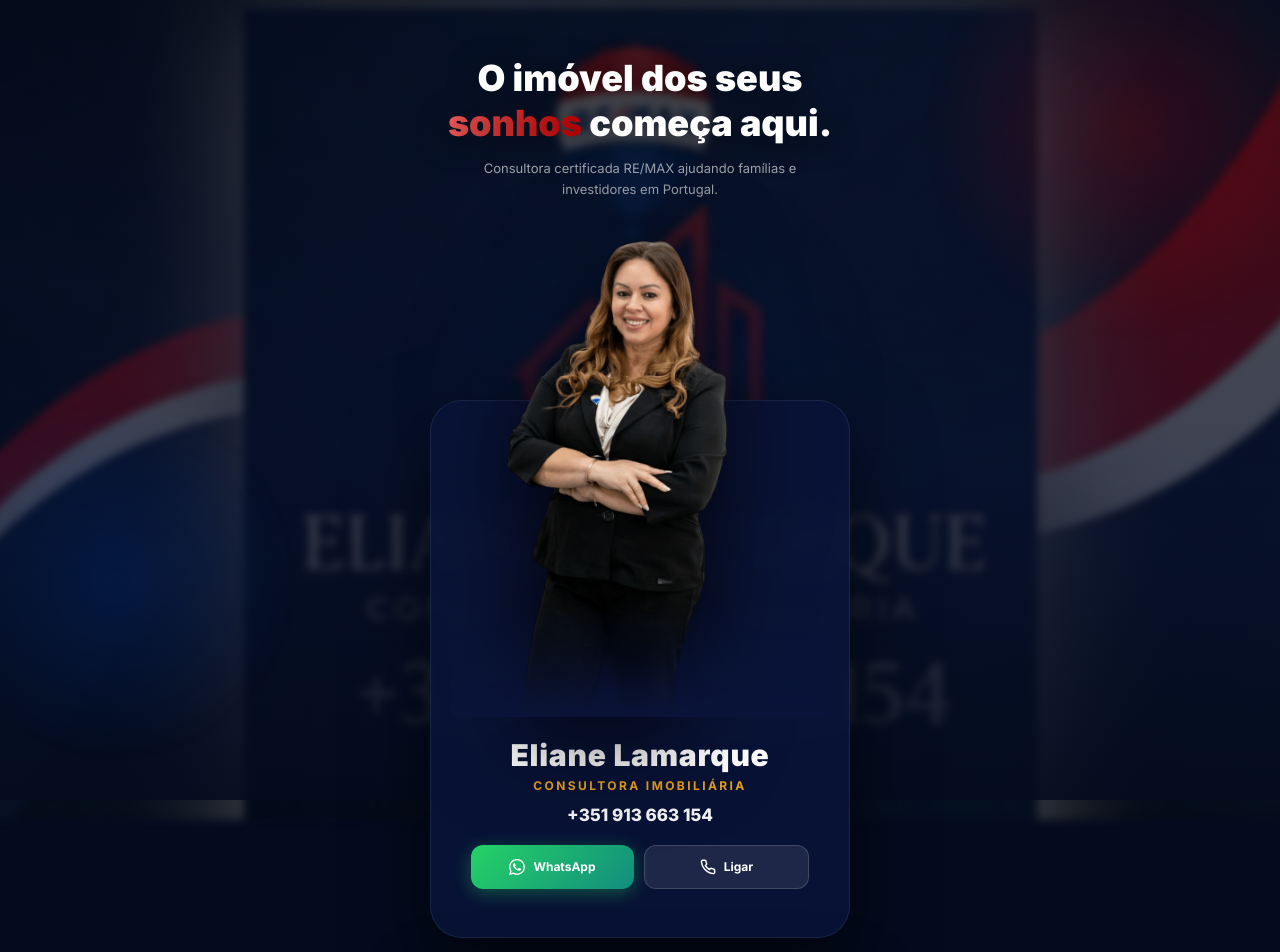
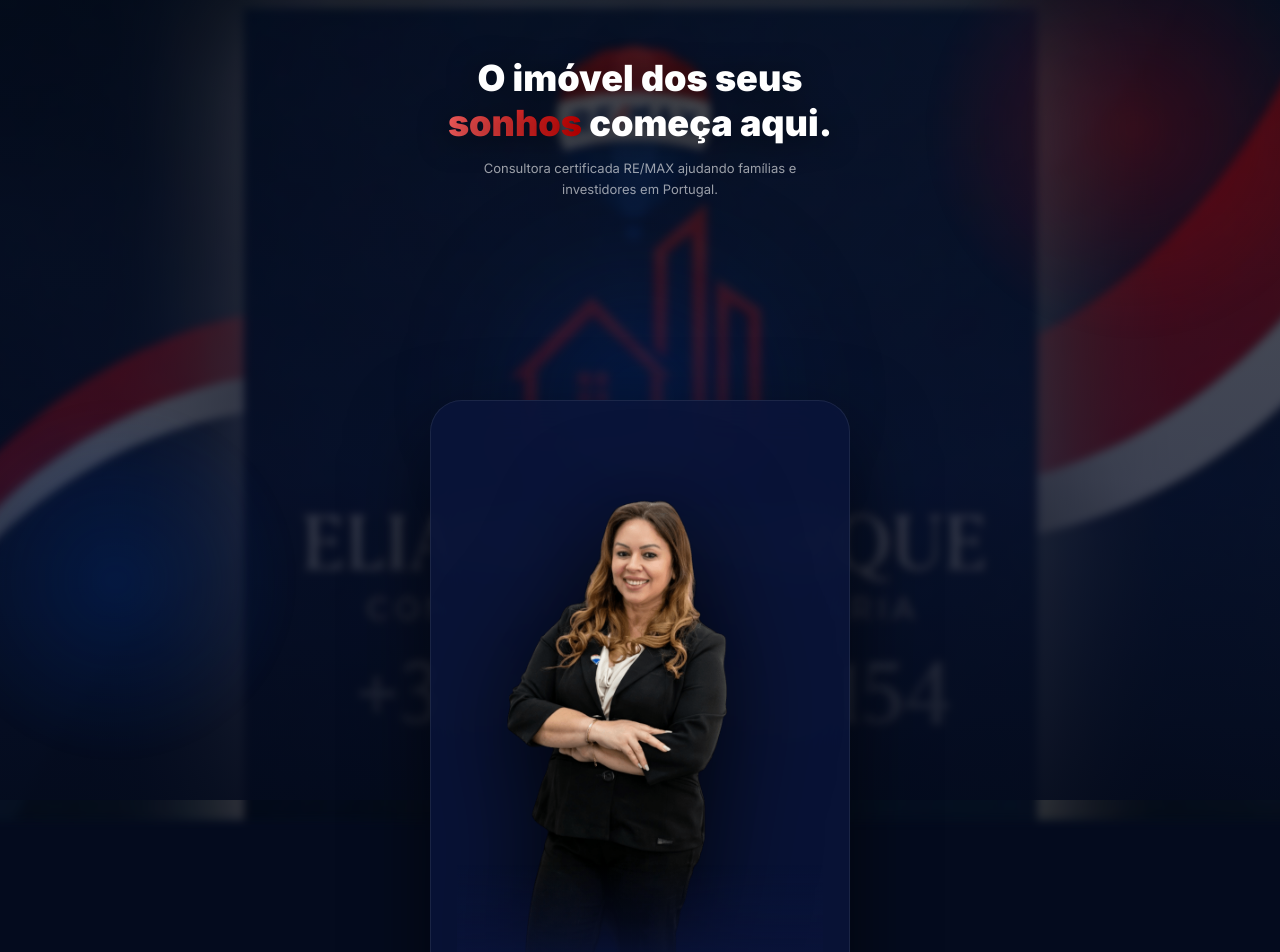
Before and after one commit to vitoriaservicosdepintura-arch/elianeconsultoraremax, a React (Vite) app: page / in a window 1280 px wide. Shown: the top 952 px of the page. Built offline with nearby package versions, Linux system fonts and the light colour scheme; no server answers.

Commit message:
Integrated 3D Float effect for photo and final deployment fix

```diff
--- a/src/App.tsx
+++ b/src/App.tsx
@@ -1,5 +1,6 @@
 import { useState } from "react";
 import { supabase } from "./lib/supabase";
+import { CardContainer, CardBody, CardItem } from "./components/ui/3d-card";
 
 /* ============================================================
    ELIANE LAMARQUE — Landing Page Premium · Layout Centrado
@@ -152,7 +153,7 @@ export default function App() {
   const [sending, setSending] = useState(false);
   const [sent, setSent] = useState(false);
 
-  const whatsappUrl = "https://api.whatsapp.com/send/?phone=351913663154&text=Olá%2C+gostaria+de+conhecer+imóveis&type=phone_number&app_absent=0";
+  const whatsappUrl = `https://wa.me/351913663154?text=${encodeURIComponent("Olá! *consultora Eliane* Gostaria de mais informações sobre seus serviços.🤝")}`;
   const callUrl = "tel:+351913663154";
   const instagramUrl = "https://www.instagram.com/ecristinalamarque?igsh=MTEwYnFyenBhdGZhaA%3D%3D";
   const facebookUrl = "https://www.facebook.com/";
@@ -163,28 +164,62 @@ export default function App() {
 
   async function handleSubmit(e: React.FormEvent) {
     e.preventDefault();
+    if (sending) return;
     setSending(true);
 
     try {
-      const { error } = await supabase
+      const interestMap = {
+        comprar: "🏠 Quero comprar um imóvel",
+        vender: "💰 Quero vender o meu imóvel",
+        arrendar: "🔑 Quero arrendar",
+        investir: "📈 Quero investir em imóveis",
+      };
+
+      const selectedInterest = interestMap[form.interest as keyof typeof interestMap] || form.interest;
+
+      // 1. Tentar salvar no Supabase (silencioso para não bloquear o WhatsApp se falhar)
+      try {
+        const { error: supabaseError } = await supabase
           .from('leads')
           .insert([
             {
               nome: form.name,
               telefone: form.phone,
               email: form.email,
-            interesse: form.interest
+              interesse: selectedInterest
             }
           ]);
+        if (supabaseError) console.error('Aviso Supabase:', supabaseError);
+      } catch (dbErr) {
+        console.error('Erro ao conectar ao banco:', dbErr);
+      }
 
-      if (error) throw error;
+      // 2. Preparar e enviar para o WhatsApp (Ação Principal)
+      const message = `Olá Eliane! Novo contacto do site:
+*Nome:* ${form.name}
+*Telemóvel:* ${form.phone}
+*E-mail:* ${form.email}
+*Interesse:* ${selectedInterest}`;
 
+      const encodedMessage = encodeURIComponent(message);
+      const whatsappLink = `https://wa.me/351913663154?text=${encodedMessage}`;
+
+      // 3. Feedback visual
       setSent(true);
       setForm({ name: "", phone: "", email: "", interest: "comprar" });
+
+      // 4. Abrir WhatsApp (Prioridade)
+      const newWindow = window.open(whatsappLink, '_blank');
+      if (!newWindow || newWindow.closed || typeof newWindow.closed === 'undefined') {
+        window.location.href = whatsappLink;
+      }
+
       setTimeout(() => setSent(false), 4000);
     } catch (err) {
-      console.error('Erro ao salvar lead:', err);
-      // Opcional: Adicionar um toast de erro aqui se desejar
+      console.error('Erro crítico no formulário:', err);
+      // Fallback final caso tudo dê errado
+      const fallbackUrl = `https://wa.me/351913663154`;
+      window.location.href = fallbackUrl;
     } finally {
       setSending(false);
     }
@@ -264,17 +299,21 @@ export default function App() {
                   boxShadow: "0 32px 80px rgba(0,0,0,0.6)",
                 }}>
 
-                {/* ── FOTO DA MULHER (Eliane HQ) — GIGANTE E COM FORTE POP-OUT ── */}
-                <div className="relative w-full flex justify-center mb-5" style={{ marginTop: "-260px" }}>
+                {/* ── FOTO DA MULHER (Eliane HQ) — COM EFEITO 3D FLOAT ──── */}
+                <CardContainer className="inter-var">
+                  <CardBody className="relative w-full flex justify-center mb-5 h-auto" style={{ marginTop: "-260px" }}>
+                    <CardItem translateZ="120" className="w-full flex justify-center">
                       <img
                         src="/images/eliane-hq.png"
                         alt="Eliane Lamarque"
                         className="h-[560px] max-w-none object-contain relative z-20 pointer-events-none"
                         style={{ filter: "drop-shadow(0 20px 50px rgba(0,0,0,0.8))" }}
                       />
-                  {/* Gradiente de fusão reforçado na base para unificar a imagem com o cartão */}
+                    </CardItem>
+                    {/* Gradiente de fusão reforçado na base */}
                     <div className="absolute bottom-0 left-0 w-full h-28 z-30 pointer-events-none" style={{ background: "linear-gradient(to top, rgba(10,20,58,0.95) 0%, rgba(10,20,58,0.4) 50%, transparent 100%)" }} />
-                </div>
+                  </CardBody>
+                </CardContainer>
 
                 {/* Nome e informações */}
                 <h2 className="text-3xl font-black tracking-wide text-white">Eliane Lamarque</h2>
--- /dev/null
+++ b/src/components/ui/3d-card.tsx
@@ -0,0 +1,114 @@
+import React, { createContext, useContext, useRef, useState, useEffect } from "react";
+
+const MouseEnterContext = createContext<[boolean, React.Dispatch<React.SetStateAction<boolean>>] | undefined>(undefined);
+
+export const CardContainer = ({
+    children,
+    className,
+    containerClassName,
+}: {
+    children?: React.ReactNode;
+    className?: string;
+    containerClassName?: string;
+}) => {
+    const containerRef = useRef<HTMLDivElement>(null);
+    const [isMouseEntered, setIsMouseEntered] = useState(false);
+
+    const handleMouseMove = (e: React.MouseEvent<HTMLDivElement>) => {
+        if (!containerRef.current) return;
+        const { left, top, width, height } = containerRef.current.getBoundingClientRect();
+        const x = (e.clientX - left - width / 2) / 25;
+        const y = (e.clientY - top - height / 2) / 25;
+        containerRef.current.style.transform = `rotateY(${x}deg) rotateX(${-y}deg)`;
+    };
+
+    const handleMouseEnter = () => {
+        setIsMouseEntered(true);
+    };
+
+    const handleMouseLeave = () => {
+        if (!containerRef.current) return;
+        setIsMouseEntered(false);
+        containerRef.current.style.transform = `rotateY(0deg) rotateX(0deg)`;
+    };
+
+    return (
+        <MouseEnterContext.Provider value={[isMouseEntered, setIsMouseEntered]}>
+            <div
+                className={`flex items-center justify-center ${containerClassName}`}
+                style={{
+                    perspective: "1000px",
+                }}
+            >
+                <div
+                    ref={containerRef}
+                    onMouseEnter={handleMouseEnter}
+                    onMouseMove={handleMouseMove}
+                    onMouseLeave={handleMouseLeave}
+                    className={`relative flex items-center justify-center transition-all duration-200 ease-linear ${className}`}
+                    style={{
+                        transformStyle: "preserve-3d",
+                    }}
+                >
+                    {children}
+                </div>
+            </div>
+        </MouseEnterContext.Provider>
+    );
+};
+
+export const CardBody = ({
+    children,
+    className,
+}: {
+    children: React.ReactNode;
+    className?: string;
+}) => {
+    return (
+        <div
+            className={`h-96 w-96 [transform-style:preserve-3d]  [&>*]:[transform-style:preserve-3d] ${className}`}
+        >
+            {children}
+        </div>
+    );
+};
+
+export const CardItem = ({
+    as: Component = "div",
+    children,
+    className,
+    translateX = 0,
+    translateY = 0,
+    translateZ = 0,
+    rotateX = 0,
+    rotateY = 0,
+    rotateZ = 0,
+    ...rest
+}: {
+    as?: React.ElementType;
+    children: React.ReactNode;
+    className?: string;
+    translateX?: number | string;
+    translateY?: number | string;
+    translateZ?: number | string;
+    rotateX?: number | string;
+    rotateY?: number | string;
+    rotateZ?: number | string;
+    [key: string]: any;
+}) => {
+    const [isMouseEntered] = useContext(MouseEnterContext) || [false];
+
+    const transform = isMouseEntered
+        ? `translateX(${translateX}px) translateY(${translateY}px) translateZ(${translateZ}px) rotateX(${rotateX}deg) rotateY(${rotateY}deg) rotateZ(${rotateZ}deg)`
+        : `translateX(0px) translateY(0px) translateZ(0px) rotateX(0deg) rotateY(0deg) rotateZ(0deg)`;
+
+    return (
+        <Component
+            className={`transition duration-200 ease-linear ${className}`}
+            style={{ transform }}
+            {...rest}
+        >
+            {children}
+        </Component>
+    );
+};
--- a/src/lib/supabase.ts
+++ b/src/lib/supabase.ts
@@ -4,7 +4,11 @@ const supabaseUrl = import.meta.env.VITE_SUPABASE_URL;
 const supabaseAnonKey = import.meta.env.VITE_SUPABASE_ANON_KEY;
 
 if (!supabaseUrl || !supabaseAnonKey) {
-    throw new Error('Missing Supabase environment variables');
+    console.warn('Supabase environment variables are missing. Lead capture will not work.');
 }
 
-export const supabase = createClient(supabaseUrl, supabaseAnonKey);
+// Fallback are added just to avoid initialization errors, but real keys are injected via Vercel/Env
+export const supabase = createClient(
+    supabaseUrl || 'https://placeholder.supabase.co',
+    supabaseAnonKey || 'placeholder'
+);
```
Lines whose indentation alone changed are shown as unchanged.
